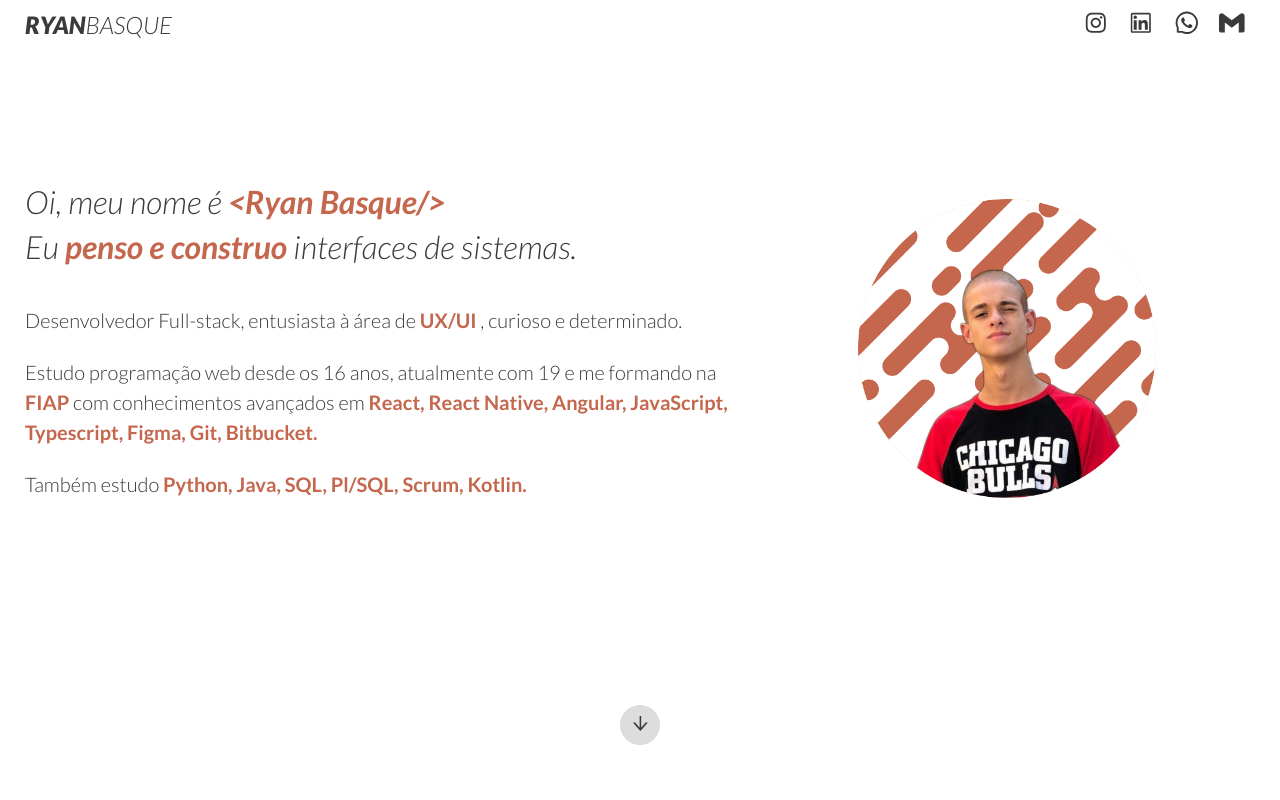
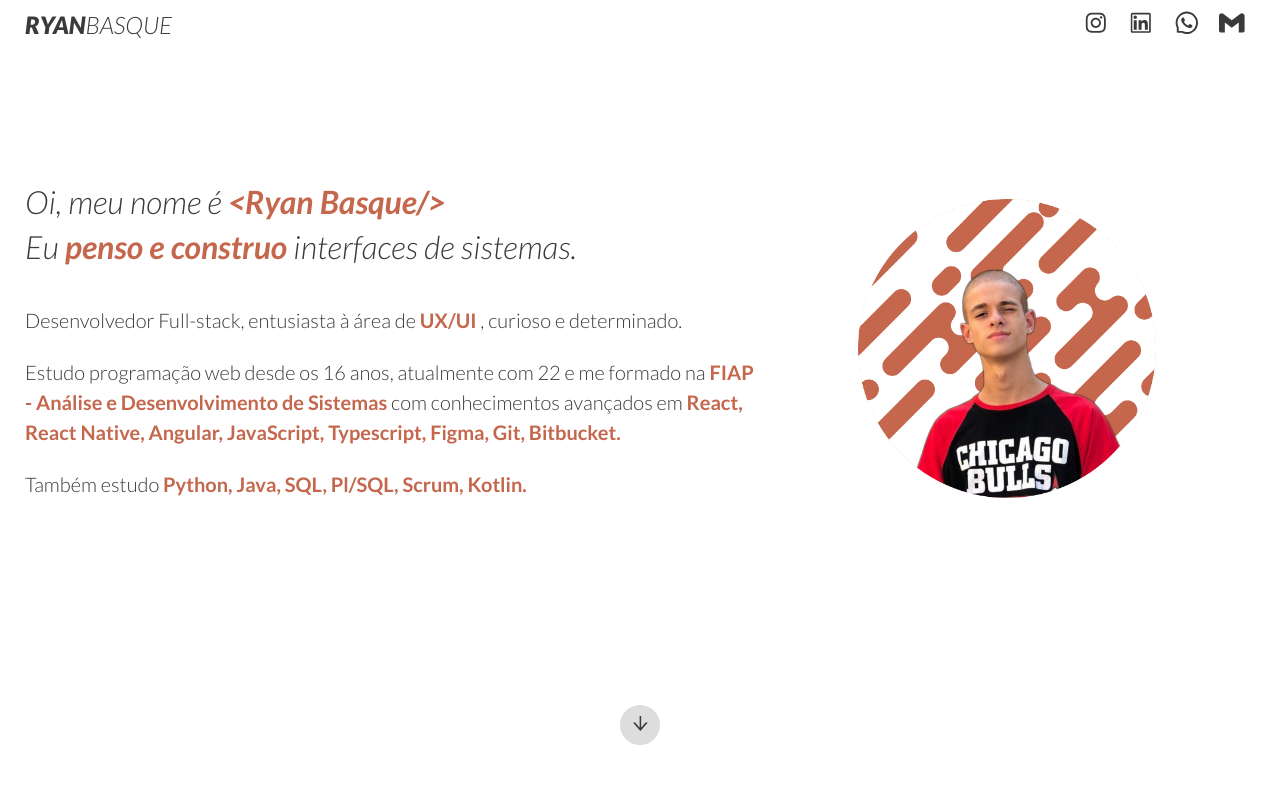
Before and after one commit to RyanBasque/ryan-basque-portifolio, a React (Create React App) app: page / in a window 1280 px wide. Shown: the top 800 px of the page. Built offline with nearby package versions, Linux system fonts and the light colour scheme; no server answers; the database is empty.

Commit message:
feat: change age

```diff
--- a/package.json
+++ b/package.json
@@ -14,6 +14,7 @@
     "@types/react-router-dom": "^5.3.2",
     "@types/styled-components": "^5.1.14",
     "aos": "^2.3.4",
+    "postcss": "7",
     "firebase": "^9.0.2",
     "firebase-tools": "^9.21.0",
     "git-commit-msg-linter": "^3.2.8",
--- a/src/components/molecules/homeFirstView/index.tsx
+++ b/src/components/molecules/homeFirstView/index.tsx
@@ -33,8 +33,8 @@ const HomeFirstView = () => {
               , curioso e determinado.
             </p>
             <p data-aos="fade-up" data-aos-duration="1500">
-              Estudo programação web desde os 16 anos, atualmente com 19 e me
-              formando na <span>FIAP</span> com conhecimentos avançados em{" "}
+              Estudo programação web desde os 16 anos, atualmente com 22 e me
+              formado na <span>FIAP - Análise e Desenvolvimento de Sistemas</span> com conhecimentos avançados em{" "}
               <span>
                 React, React Native, Angular, JavaScript, Typescript, Figma,
                 Git, Bitbucket.
```
Also changed, not shown: 1 other file (tests, documents, lock files or other folders).
